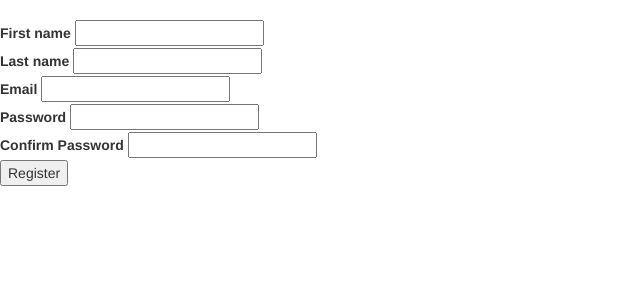
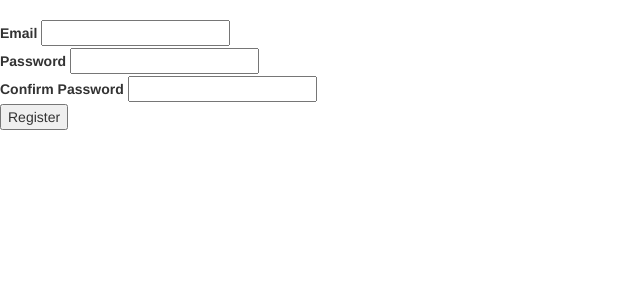
Before and after one commit to goody153/music, a Django app: page /registration/ in a window 1280 px wide. Shown: the part 52-352 px from the top of the page, without its empty margins (0-640 px from the left). Run offline with Django 3.2, Linux system fonts and the light colour scheme; some libraries are stand-ins or nearby versions.

Commit message:
fix bugs in registration

```diff
--- a/templates/registration.html
+++ b/templates/registration.html
@@ -2,18 +2,17 @@
 {% block content %}
 <form method="POST" no validate>
 	{% csrf_token %}
-	<label>First name</label>
-	<input type="text" name="first_name">
-	<br>
-	<label>Last name</label>
-	<input type="text" name="last_name">
-	<br>
 	<label>Email</label>
-	<input type="email" name="email">
+    {% if form.email.value is None %}
+      <input type="email" name="email">
+    {% else %}
+      <input type="email" name="email" value="{{form.email.value}}">
+    {% endif %}
 	{{form.email.errors}}
 	<br>
 	<label>Password</label>
 	<input type="password" name="password">
+    {{form.password.errors}}
 	<br>
 	<label>Confirm Password</label>
 	<input type="password" name="confirm_password">
--- a/users/forms.py
+++ b/users/forms.py
@@ -33,7 +33,8 @@ class RegistrationForm(forms.ModelForm):
     confirm_password=forms.CharField()
     class Meta:
         model = User
-        fields = ('first_name','last_name','email','password')
+        fields = ('email','password')
+
 
     def clean_confirm_password(self):
         """ Checks if the password are matched
@@ -61,9 +62,7 @@ class RegistrationForm(forms.ModelForm):
         """ Saves the user data
         """
         data = self.cleaned_data
-        user = User.objects.create(first_name=data['first_name'],
-                                   last_name=data['last_name'],
-                                   email=data['email'],)
+        user = User.objects.create(email=data['email'])
         user.set_password(data['password'])
         user.save()
         return user
--- a/users/views.py
+++ b/users/views.py
@@ -74,6 +74,7 @@ class RegisterView(TemplateView):
                                               password=self.request.POST['password'])
             login(self.request, user)
             return redirect('dashboard')
+
         return render(self.request, self.template_name, {'form':form})
 
 
```
